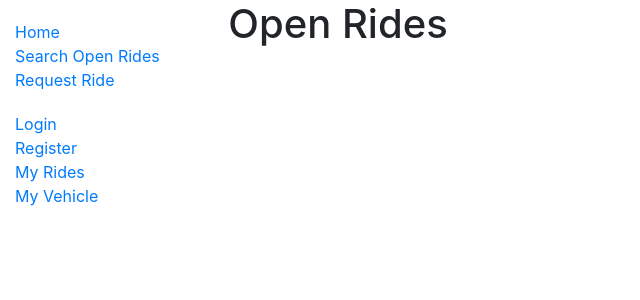
After one commit to Gaunish/RideShare-Uber, a Django app: page /ride/open_rides/ in a window 1280 px wide. The commit adds this page. Shown: the top 300 px of the page, without its empty margins (0-640 px from the left). Run offline with Django 4.2, Linux system fonts and the light colour scheme; data that the repository does not hold is empty.

Commit message:
Request a ride form, currently non-functional

```diff
--- a/hw_1_ride_share/docker-deploy/web-app/ride/forms.py
+++ b/hw_1_ride_share/docker-deploy/web-app/ride/forms.py
@@ -1,4 +1,8 @@
 from django import forms
+from django.utils import timezone
+from django.forms import ModelForm
+
+from .models import Ride
 
 user = 'U'
 driver = 'D'
@@ -16,3 +20,27 @@ class Register(forms.Form):
     password = forms.CharField(max_length = 200)
     re_passwd = forms.CharField(label = 'Repeat Password', max_length = 200)
     user_type = forms.ChoiceField(label = 'User Type', choices=USER_CHOICES)
+
+VEHICLE_TYPE = (
+        ('s', 'Small'),
+        ('l', 'Large'),
+)
+
+class RequestRideForm(ModelForm):
+    ''''vehicle = forms.ChoiceField(choices=VEHICLE_TYPE)
+    arrival = forms.DateTimeField()
+    num_passengers = forms.IntegerField(min_value=1, max_value=6)
+    destination = forms.CharField(max_length=200, help_text='What is your destination?')
+    shareable = forms.BooleanField()
+
+    def clean_arrival_time(self):
+        date_time = self.cleaned_data['arrival']
+
+        if data_time < timezone.now:
+            raise ValidationError('Invalid date - trip in past')
+
+        return date_time'''
+
+    class Meta:
+        model = Ride
+        fields = ['arrival', 'destination', 'num_passengers', 'vehicle', 'shareable']
--- a/hw_1_ride_share/docker-deploy/web-app/ride/templates/base_generic.html
+++ b/hw_1_ride_share/docker-deploy/web-app/ride/templates/base_generic.html
@@ -16,12 +16,14 @@
       {% block sidebar %}
         <ul class="sidebar-nav">
           <li><a href="{% url 'index' %}">Home</a></li>
-          <li><a href="{% url 'rides' %}">My Rides</a></li>
-          <li><a href="{% url 'vehicle' %}">My Vehicle</a></li>
+          <li><a href="{% url 'open_rides' %}">Search Open Rides</a></li>
+          <li><a href="{% url 'request_ride' %}">Request Ride</a></li>
         </ul>
         <ul class="sidebar-nav">
           <li><a href="{% url 'login' %}">Login</a></li>
           <li><a href="{% url 'register' %}">Register</a></li>
+          <li><a href="{% url 'rides' %}">My Rides</a></li>
+          <li><a href="{% url 'vehicle' %}">My Vehicle</a></li>
         </ul>
       {% endblock %}
       </div>
--- /dev/null
+++ b/hw_1_ride_share/docker-deploy/web-app/ride/templates/ride/open_rides.html
@@ -0,0 +1,20 @@
+{% extends "base_generic.html" %}
+
+{% block content %}
+  <h1>Open Rides</h1>
+  <body>
+    {% for ride in all_rides %}
+      {% if ride.status == 'o' and ride.shareable == True %}
+        <h5>Join {{ ride.owner }}'s Ride to {{ ride.destination }}.</h5>
+        <p>Trip will arrive at its destination at {{ ride.arrival }}</p>
+        <form action="" method="post">
+          {% csrf_token %}
+          <table>
+            {{ form.as_table }}
+          </table>
+          <input type="submit" value="Join Ride">
+        </form>
+      {% endif %}
+    {% endfor %}
+  </body>
+{% endblock %}
--- a/hw_1_ride_share/docker-deploy/web-app/ride/urls.py
+++ b/hw_1_ride_share/docker-deploy/web-app/ride/urls.py
@@ -8,4 +8,6 @@ urlpatterns = [
     path('register/', views.register, name = 'register'),
     path('rides/', views.rides, name='rides'),
     path('vehicle/', views.myVehicle, name='vehicle'),
+    path('open_rides/', views.open_rides, name='open_rides'),
+    path('request_ride/', views.request_ride, name='request_ride'),
 ]
--- a/hw_1_ride_share/docker-deploy/web-app/ride/views.py
+++ b/hw_1_ride_share/docker-deploy/web-app/ride/views.py
@@ -1,29 +1,9 @@
 from django.shortcuts import render, redirect
 from django.http import HttpResponse, HttpResponseRedirect
 from .models import Vehicle, Ride
-from .forms import Login, Register
-
-#dummy data
-all_rides = [
-    {
-        'driver': 'Owen',
-        'owner': 'Gaunish',
-        'num_passengers': '4',
-        'vehicle': '2020 Mazda CX-5',
-        'destination': '1234 Memory Lane',
-        'status': 'confirmed',
-        'license_plate': 'ABC123',
-    },
-    {
-        'driver': 'Owen',
-        'owner': 'Grady',
-        'num_passengers': '2',
-        'vehicle': '2020 Mazda CX-5',
-        'destination': '321 Main Street',
-        'status': 'open',
-        'license_plate': 'ZZO081',
-    }
-]
+from .forms import Login, Register, RequestRideForm
+import datetime
+from django.utils import timezone
 
 def index(request):
     return render(request,'index.html')
@@ -48,7 +28,7 @@ def login(request):
 
             #return render(request, 'success.html')
 
-            #NOT WORKING
+            #NOT WORKING - you may need to pass in the context variable
             return render(request,'index.html')
     #GET METHOD
     else:
@@ -66,6 +46,26 @@ def rides(request):
     }
     return render(request,'ride/rides.html', context)
 
+def open_rides(request):
+    context = {
+        'all_rides': Ride.objects.all()
+    }
+    return render(request,'ride/open_rides.html', context)
+
+def request_ride(request):
+    if request.method == 'POST':
+        form = RequestRideForm(request.POST)
+    else:
+        #thirty_mins = timezone.now() + datetime.timedelta(minutes=30)
+        #form = RequestRideForm(initial={'arrival': thirty_mins})
+        form = RequestRideForm()
+
+    context = {
+        'form': form,
+    }
+
+    return render(request,'ride/request_ride.html', context)
+
 def myVehicle(request):
     context = {
         'my_vehicle': Vehicle.objects.all()
```
Also changed, not shown: hw_1_ride_share/docker-deploy/web-app/ride/templates/ride/request_ride.html (added, +14 -0 lines).
